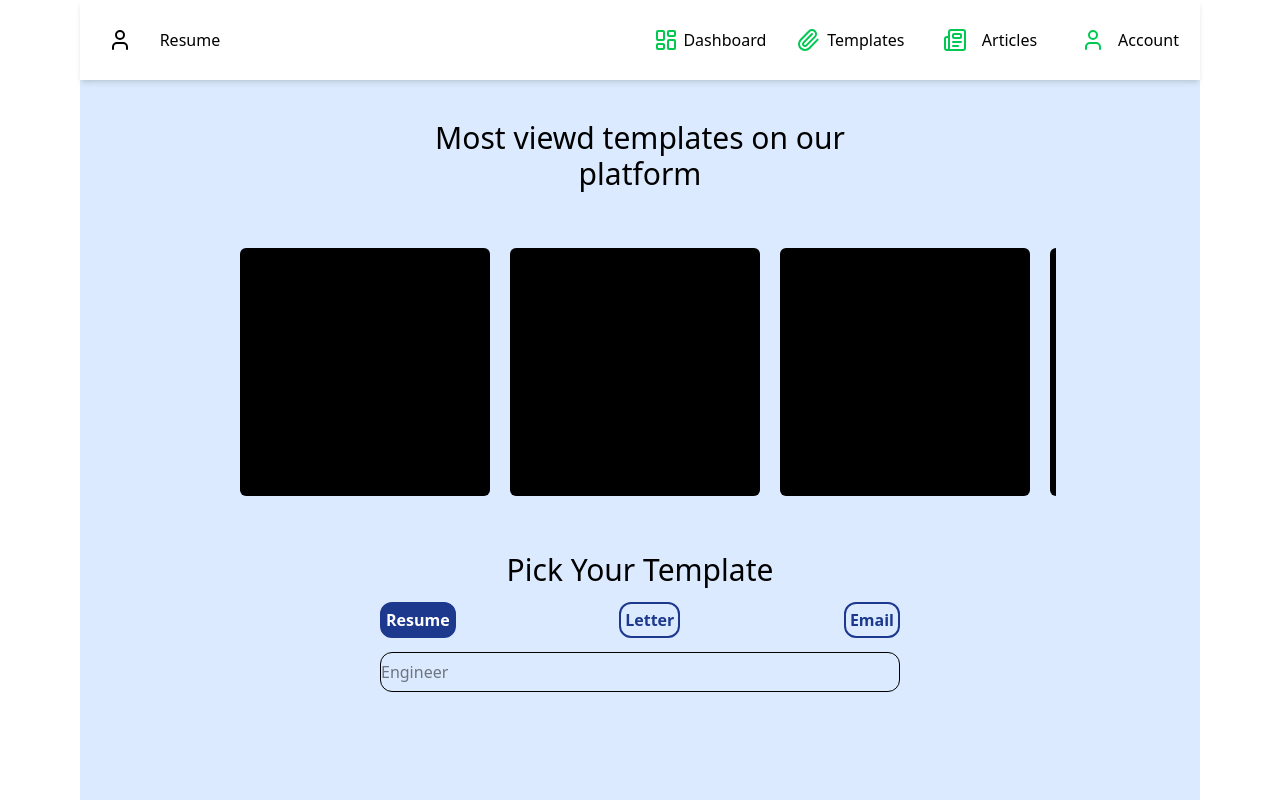
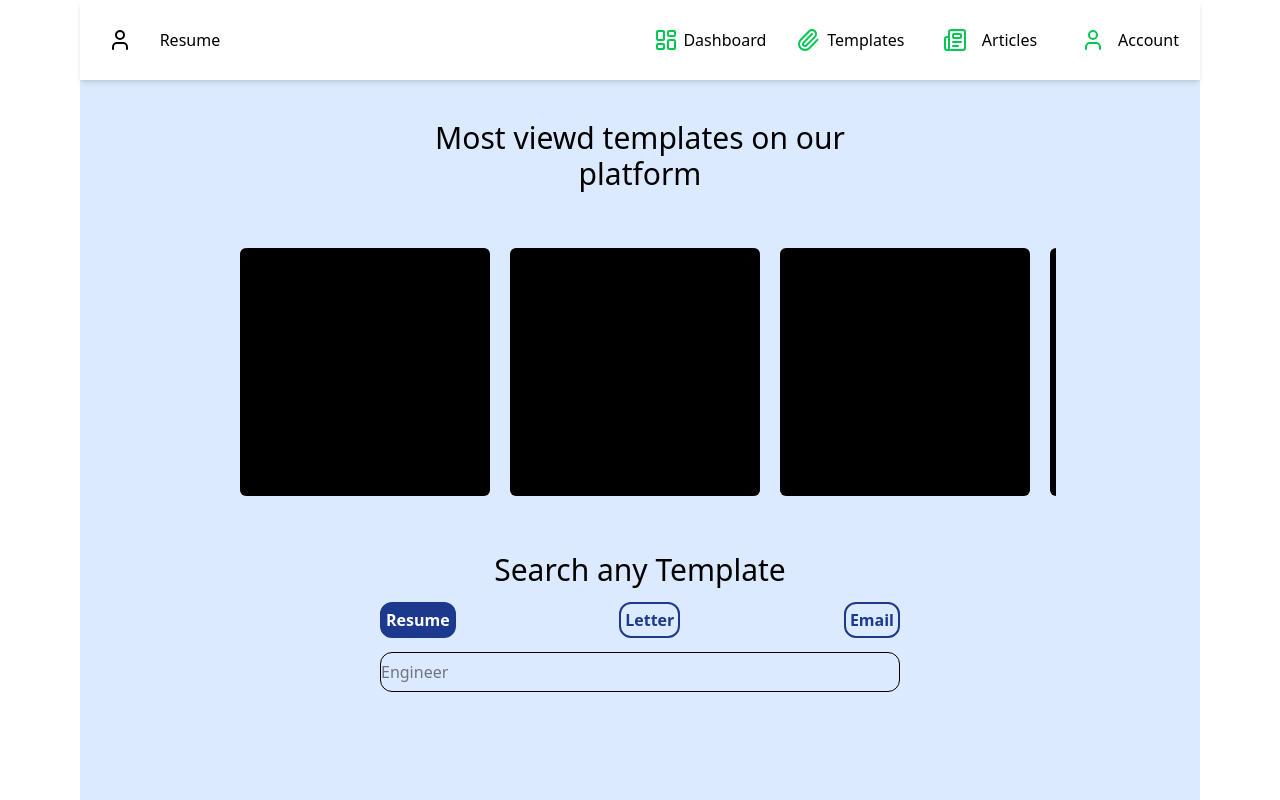
Before and after one commit to Pradeep-env/Resume_Maker, a React (Vite) app in the folder frontend/: page / in a window 1280 px wide. Both pictures are taken after a click on the link "Templates". Built offline with nearby package versions, Linux system fonts and the light colour scheme.

Commit message:
templates page layout ready

```diff
--- a/frontend/src/pages/Templates.tsx
+++ b/frontend/src/pages/Templates.tsx
@@ -21,7 +21,7 @@ const Templates = () => {
            <div className="h-full min-w-[250px] bg-black flex-shrink-0 rounded-md"></div>
 
        </div>
-        <h1 className="w-[80%] h-fit flex items-center justify-evenly text-xl font-medium mx-auto lg:text-3xl lg:w-[50%] xl:w-[50%] text-center">Pick Your Template</h1>
+        <h1 className="w-[80%] h-fit flex items-center justify-evenly text-xl font-medium mx-auto lg:text-3xl lg:w-[50%] xl:w-[50%] text-center">Search any Template</h1>
         <div className="w-full lg:w-[50%] h-[5vh] mx-auto mt-3 flex items-center justify-between font-bold">
             <p className={`w-fit h-fit p-1 border-2 border-blue-900 rounded-xl text-blue-900 ${item === 1? "bg-blue-900 text-white": ""} cursor-pointer`} onClick={() => changeItem(1)}>Resume</p>
             <p className={`w-fit h-fit p-1 border-2 border-blue-900 rounded-xl text-blue-900 ${item === 2? "bg-blue-900 text-white": ""} cursor-pointer`} onClick={() => changeItem(2)}>Letter</p>
```
